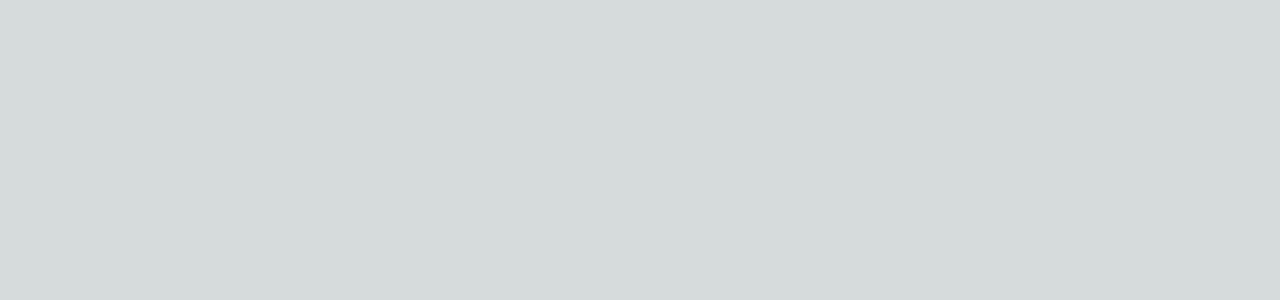
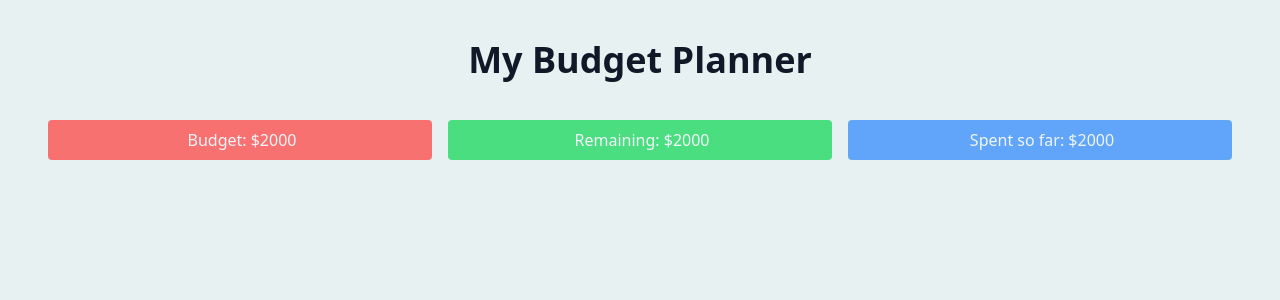
Before and after one commit to alanlipschutz/budgetTracker, a Next.js app: page / in a window 1280 px wide. Shown: the top 300 px of the page. Built offline with nearby package versions, Linux system fonts and the light colour scheme.

Commit message:
feat: created budget, remaining and spentsofar with mock data

```diff
--- a/package.json
+++ b/package.json
@@ -20,6 +20,7 @@
     "postcss": "8.4.21",
     "react": "18.2.0",
     "react-dom": "18.2.0",
+    "react-icons": "^4.8.0",
     "tailwindcss": "3.3.1",
     "typescript": "5.0.4",
     "uuid": "^9.0.0"
--- /dev/null
+++ b/src/pages/components/Budgets.tsx
@@ -0,0 +1,9 @@
+import React from 'react';
+
+export default function Budgets() {
+  return (
+    <div className='bg-red-400	rounded w-96 p-2 pl-3'>
+      <span className='text-slate-100	'>Budget: $2000</span>
+    </div>
+  );
+}
--- /dev/null
+++ b/src/pages/components/ExpenseList.tsx
@@ -0,0 +1,5 @@
+import React from 'react';
+
+export default function ExpenseList() {
+  return <div>ExpenseList</div>;
+}
--- /dev/null
+++ b/src/pages/components/Remaining.tsx
@@ -0,0 +1,9 @@
+import React from 'react';
+
+export default function Remaining() {
+  return (
+    <div className='bg-green-400 rounded w-96 p-2 pl-3'>
+      <span className='text-slate-100	'>Remaining: $2000</span>
+    </div>
+  );
+}
--- /dev/null
+++ b/src/pages/components/SpentSoFar.tsx
@@ -0,0 +1,9 @@
+import React from 'react';
+
+export default function SpentSoFar() {
+  return (
+    <div className='bg-blue-400	rounded w-96 p-2 pl-3'>
+      <span className='text-slate-100	'>Spent so far: $2000</span>
+    </div>
+  );
+}
--- a/src/pages/index.tsx
+++ b/src/pages/index.tsx
@@ -1,7 +1,27 @@
 import { Inter } from 'next/font/google';
+import Budgets from './components/Budgets';
+import Remaining from './components/Remaining';
+import SpentSoFar from './components/SpentSoFar';
 
 const inter = Inter({ subsets: ['latin'] });
 
 export default function Home() {
-  return <main className=''></main>;
+  return (
+    <main className=' '>
+      <h1 className='text-4xl font-bold text-gray-900 text-center mt-10'>
+        My Budget Planner
+      </h1>
+      <div className='flex justify-center mt-10 flex-wrap gap-4'>
+        <div className=''>
+          <Budgets />
+        </div>
+        <div className=''>
+          <Remaining />
+        </div>
+        <div className=''>
+          <SpentSoFar />
+        </div>
+      </div>
+    </main>
+  );
 }
--- a/src/styles/globals.css
+++ b/src/styles/globals.css
@@ -17,11 +17,6 @@
 }
 
 body {
-  color: rgb(var(--foreground-rgb));
-  background: linear-gradient(
-      to bottom,
-      transparent,
-      rgb(var(--background-end-rgb))
-    )
-    rgb(var(--background-start-rgb));
+  background: #e8f1f2;
+  text-align: center;
 }
```
Also changed, not shown: 1 other file (tests, documents, lock files or other folders).
